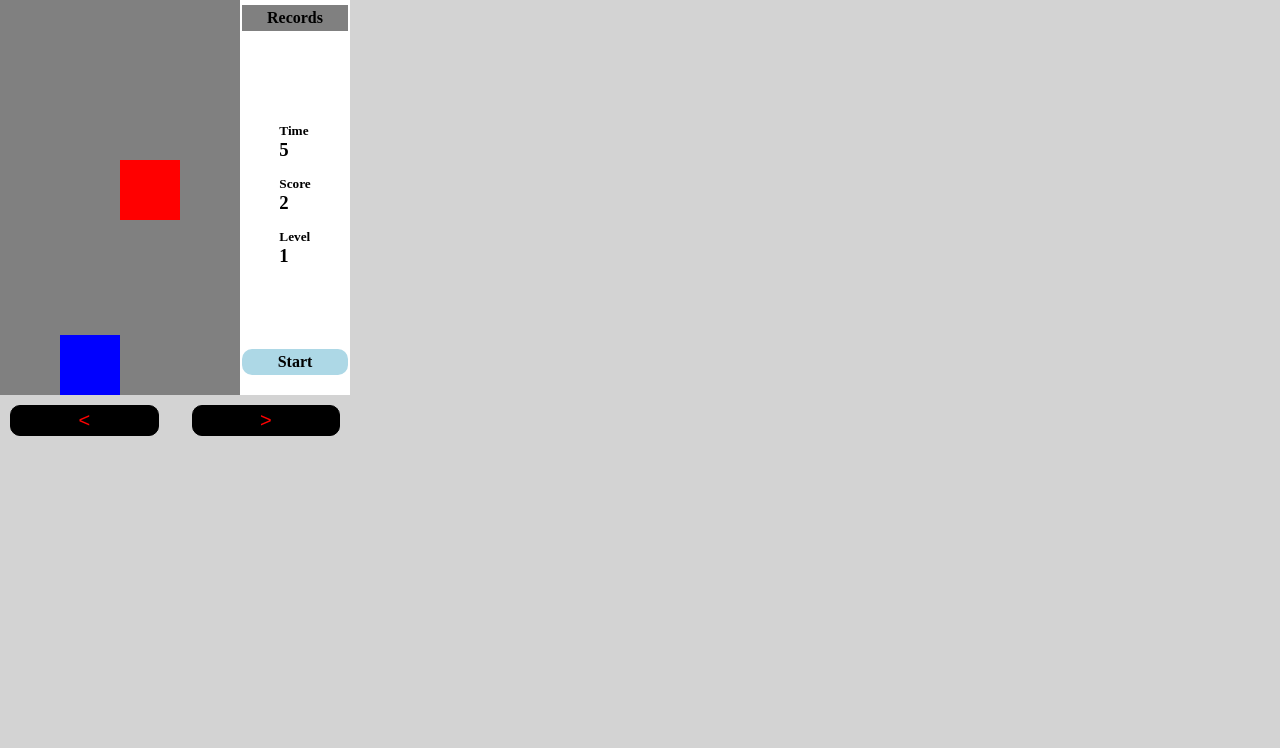
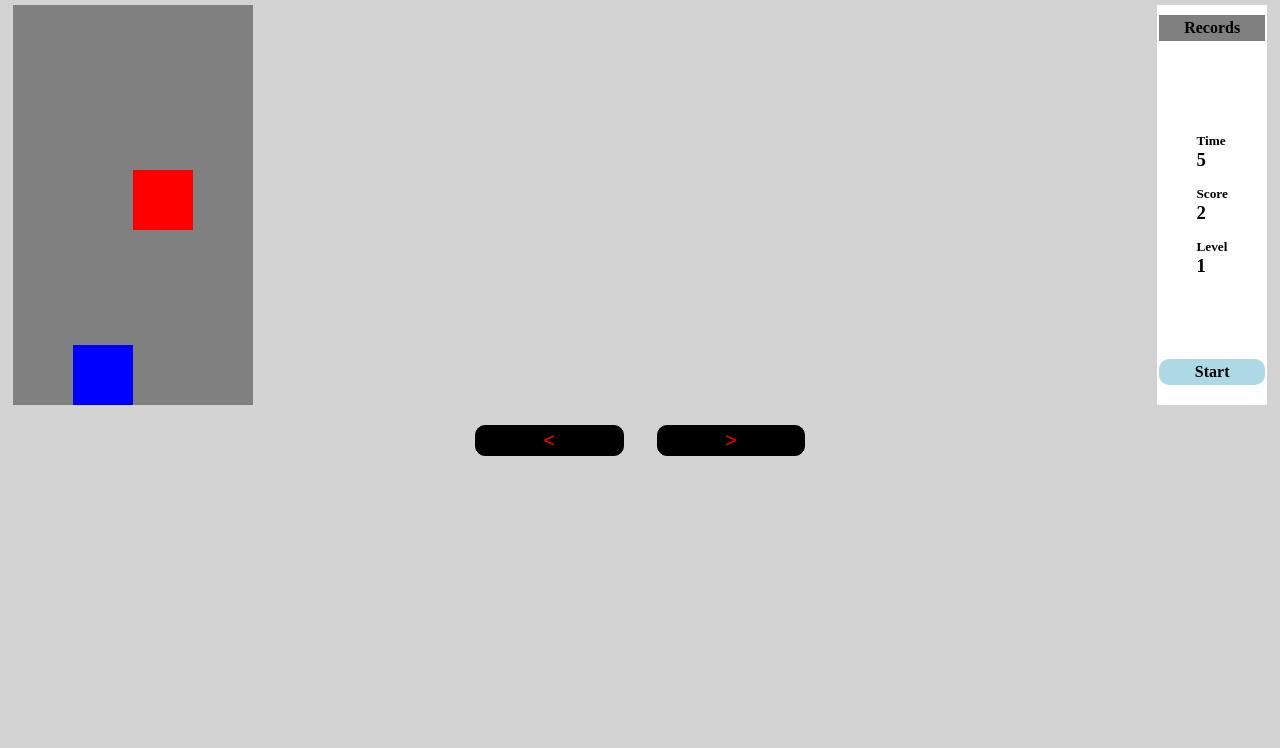
Before and after one commit to Martin1998215/subway-game, a plain HTML site: page index.html in a window 1280 px wide. Shown: the part 52-800 px from the top of the page. Drawn offline with Linux system fonts and the light colour scheme.

Commit message:
third commit

```diff
--- a/subway.css
+++ b/subway.css
@@ -5,13 +5,17 @@
 }
 body {
   width: 100%;
+display: flex;
+flex-wrap: wrap;
+justify-content: center;
   background: lightgray;
 }
 .head {
   margin: 10px 20px;
 }
 .container {
-  width: 350px;
+  width: 98%;
+  margin: 10px 1%;
   display: flex;
   flex-wrap: wrap;
   justify-content: space-between;
```
